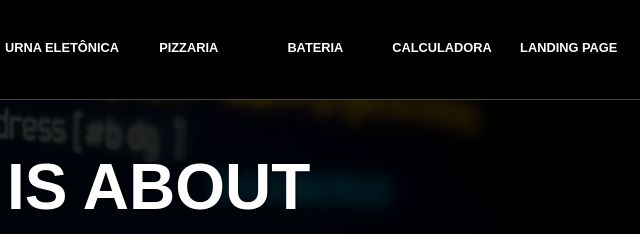
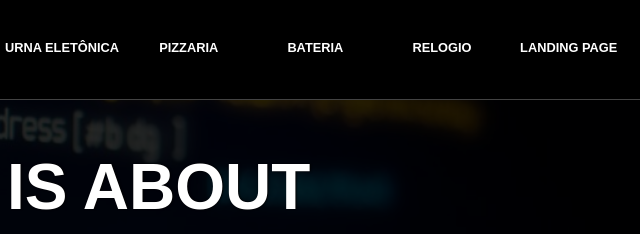
Before and after one commit to guilopes2020/guilopes2020.github.io, a plain HTML site: page index.html in a window 1280 px wide. Shown: the top 234 px of the page, 613-1253 px from the left. Drawn offline with Linux system fonts and the light colour scheme.

Commit message:
relogioooo

```diff
--- a/index.html
+++ b/index.html
@@ -27,7 +27,7 @@
                         <li><a href="pages/urna/urna.html">Urna eletônica</a></li>
                         <li><a href="pages/pizzaria2/pizza.html">Pizzaria</a></li>
                         <li><a href="pages/bateria/">bateria</a></li>
-                        <li><a href="pages/calculadora/calc.html">Calculadora</a></li>
+                        <li><a href="pages/relogio/">relogio</a></li>
                         <li><a href="pages/land_page/index.html">landing page</a></li>
                     </ul>
                 </nav>
```
